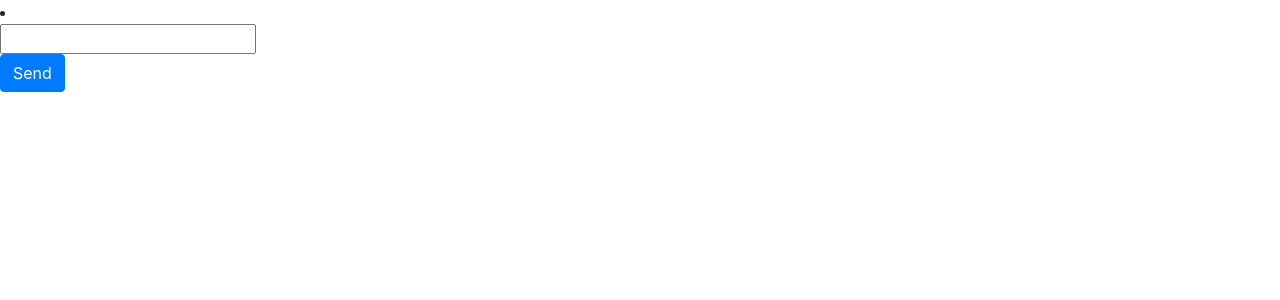
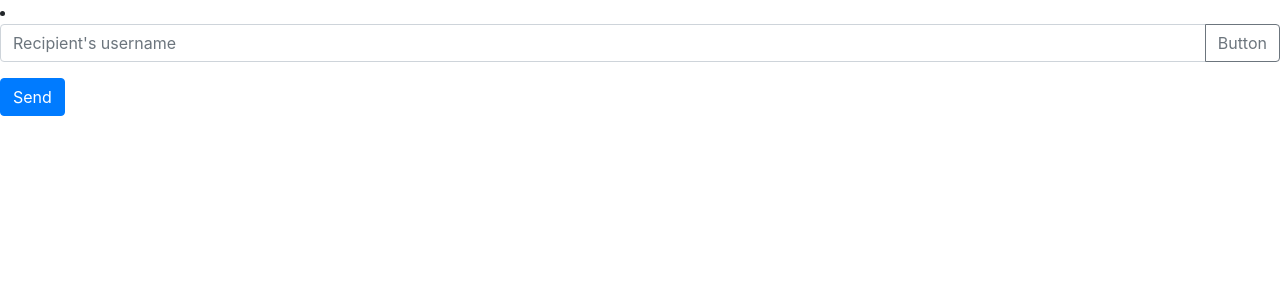
Before and after one commit to messenger-app-team/messenger-app, a React (Create React App) app in the folder client/: page / in a window 1280 px wide. Shown: the top 300 px of the page. Built offline with nearby package versions, Linux system fonts and the light colour scheme.

Commit message:
import input box

```diff
--- a/client/src/components/InputBox.js
+++ b/client/src/components/InputBox.js
@@ -1,16 +1,30 @@
 import React, { Component } from 'react';
+import InputGroup from 'react-bootstrap/InputGroup';
+import FormControl from 'react-bootstrap/FormControl';
+import Button from 'react-bootstrap/Button';
 
 class InputBox extends Component {
   render() {
     return (
-      <div clasName='input-container'>
-        <input
-          id='msg-input'
-          className='msg-input'
-          type='text'
-          placehodler='Message...'
+      // <div clasName='input-container'>
+      //   <input
+      //     id='msg-input'
+      //     className='msg-input'
+      //     type='text'
+      //     placehodler='Message...'
+      //   />
+      // </div>
+
+       <InputGroup className="mb-3">
+        <FormControl
+          placeholder="Recipient's username"
+          aria-label="Recipient's username"
+          aria-describedby="basic-addon2"
         />
-      </div>
+        <InputGroup.Append>
+          <Button variant="outline-secondary">Button</Button>
+        </InputGroup.Append>
+      </InputGroup>
     );
   }
 }
```
